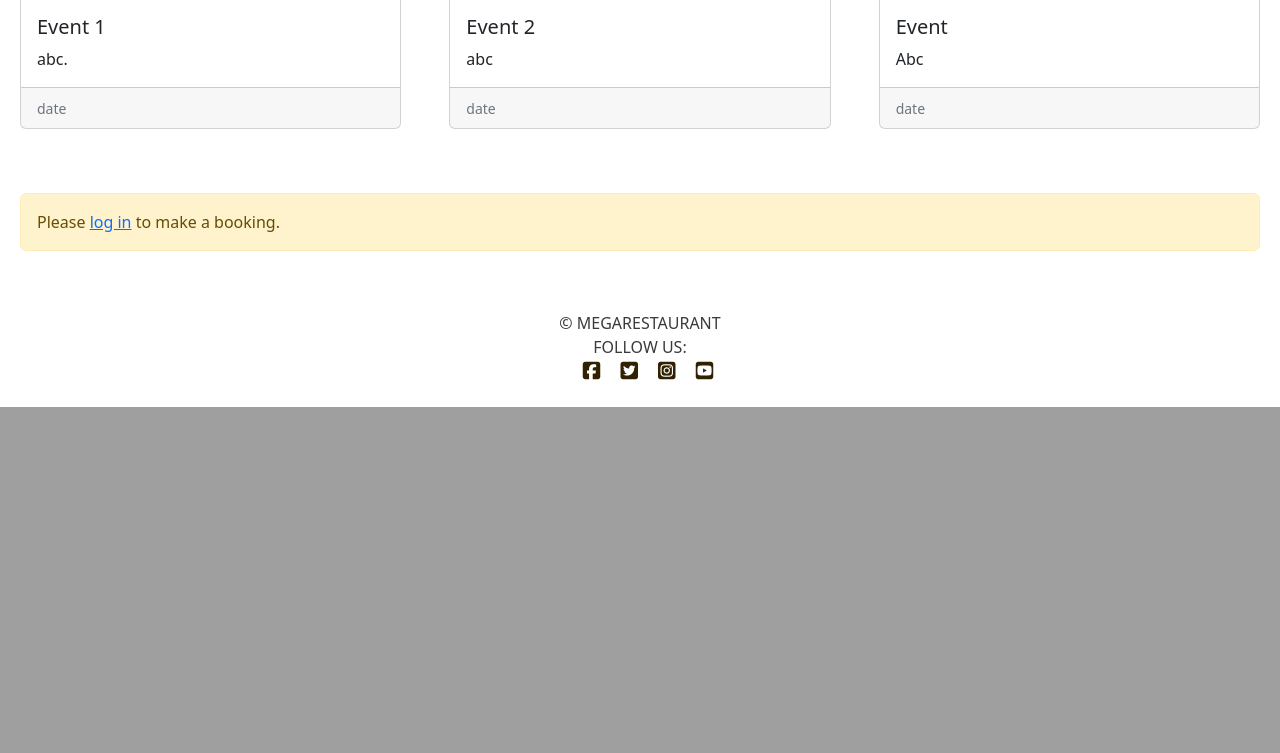
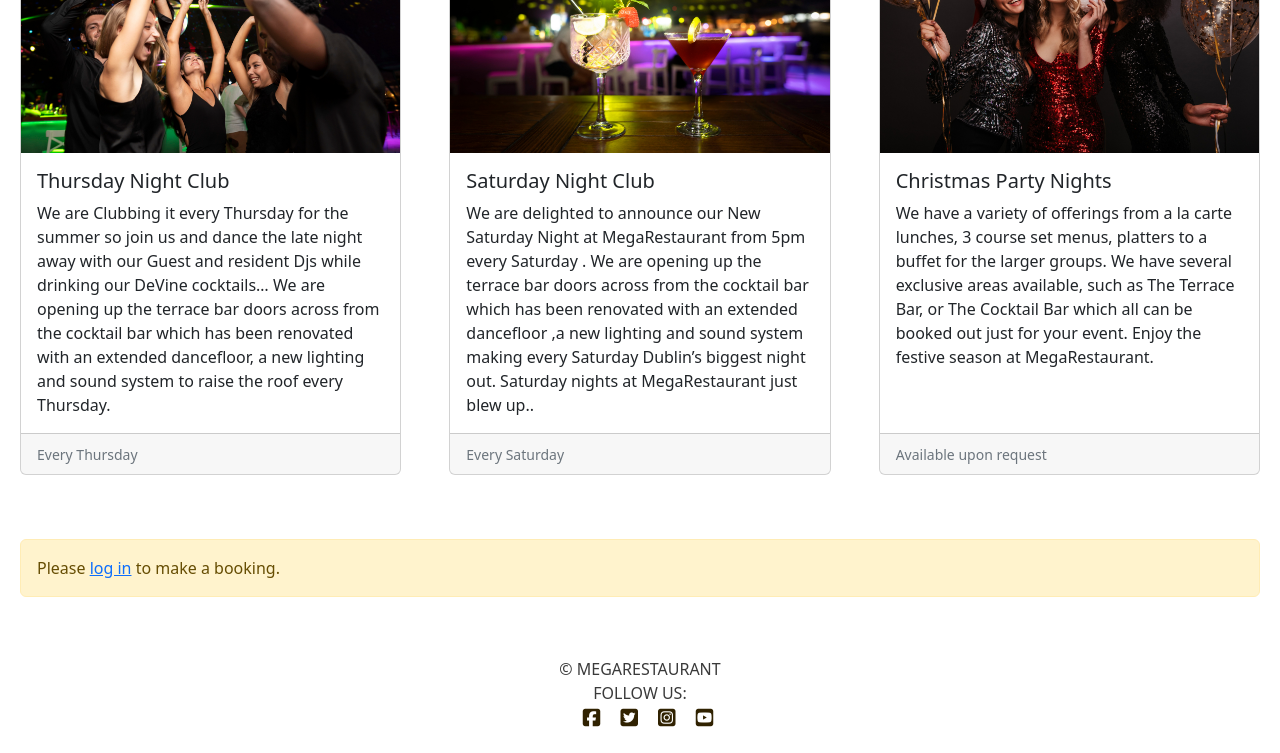
Before and after one commit to Zest-studi-o/p04-restaurant-bookings, a Django app: page / in a window 1280 px wide. Shown: the part 2086-2839 px from the top of the page. Before the commit the page ends 2493 px from the top, so only its background shows below. Run offline with Django 3.2, Linux system fonts and the light colour scheme; some libraries are stand-ins or nearby versions.

Commit message:
Rearrange home page

```diff
--- a/home_page/templates/home_page/home.html
+++ b/home_page/templates/home_page/home.html
@@ -17,33 +17,43 @@
     <div class="row row-cols-1 row-cols-md-3 g-5">
         <div class="col">
             <div class="card h-100">
-                <img src="{% static 'images/people-restaurant.webp' %}" class="card-img-top"
-                    alt="Dark image of the dive style bar">
+                <img src="{% static 'images/cocktail-bar.jpg' %}" class="card-img-top" alt="Image of the cocktail bar">
                 <div class="card-body">
-                    <h5 class="card-title">Bar</h5>
+                    <h5 class="card-title">The Cocktail Bar</h5>
                     <p class="card-text">
-                        bar intro
+                        The Stunning Cocktail Bar is the jewel in MegaRestaurant. It is a breathtaking design that would
+                        sit
+                        in any list of the top bars of the world. It can be booked out for all types of events for
+                        groups up to 200 guests. It is also our dining area for lunch and dinner which can be booked in
+                        advance or is also available for walk-ins every day.
                     </p>
                 </div>
             </div>
         </div>
         <div class="col">
             <div class="card h-100">
-                <img src="{% static 'images/women-bench.jpg' %}" class="card-img-top" alt="Image description">
+                <img src="{% static 'images/young-waitress-setting-table.jpg' %}" class="card-img-top"
+                    alt="Image of the restaurant">
                 <div class="card-body">
                     <h5 class="card-title">Restaurant</h5>
-                    <p class="card-text">Restaurant intro.
+                    <p class="card-text">The main restaurant offers a warm welcome to anyone who enters the building.
+                        Its bartenders will always greet you with a smile and be on hand to serve your drink of choice
+                        from its vast selection. It has an appeal of a chic French or New York bar set in Dublins city
+                        centre that is mesmerising on arrival.
                     </p>
                 </div>
             </div>
         </div>
         <div class="col">
             <div class="card h-100">
-                <img src="{% static 'images/restaurant-interior.webp' %}" class="card-img-top" alt="Image description">
+                <img src="{% static 'images/terrace.jpg' %}" class="card-img-top" alt="Image of the terrace">
                 <div class="card-body">
-                    <h5 class="card-title">Venue</h5>
+                    <h5 class="card-title">The Terrace Bar</h5>
                     <p class="card-text">
-                        Venue intro
+                        The Terrace Bar is the party bar complete with its own Dj set up and sound system. It overlooks
+                        the outdoor terrace that hosts all our outdoor events. It can be hired out exclusively
+                        for up to 250 guests or as part of The Library and Cocktail Bar to add extra capacity. The
+                        bookings team can put together your perfect combination event utilising all of the spaces.
                     </p>
                 </div>
             </div>
@@ -57,14 +67,21 @@
 <div class="container events-info-container">
     <div class="row">
         <div class="col-sm-12 col-md-6 event-image">
-            <img src="{% static 'images/outdoor-restaurant.jpg' %}" alt="Image description">
+            <img src="{% static 'images/events.jpg' %}" alt="Image description">
         </div>
         <div class=" col-sm-12 col-md-6">
-            <p>Here at Megarestaurant blabla.
-                abc.<br><br>
-                abc<br><br>
-                abc<br><br>
-                <strong>abc</strong>
+            <p>Megarestaurant is a classic, cool and sophisticated restaurant with a variety of spaces and food options
+                to choose from. It is the perfect place to enjoy a night with friends, celebrate special occasions with
+                family and host corporate events with colleagues.
+                <br><br>
+                Whether it’s a table quiz, networking event or celebratory party in a relaxed and intimate setting – The
+                Restaurant,
+                Cocktail Bar, Terrace Bar or the entire venue is sure to tick all the boxes. The most
+                decadent and sophisticated location for all occasions.
+
+                <br><br>
+                we pride ourselves on being a hot spot venue for evening drinks in the capital. We promise good food,
+                good drink and a good time, in delectably decadent surroundings<br><br>
             </p>
         </div>
     </div>
@@ -77,42 +94,55 @@
     <div class="row row-cols-1 row-cols-md-3 g-5">
         <div class="col">
             <div class="card h-100">
-                <img src="{% static 'images/yogurt-dark-bg.jpg' %}" class="card-img-top" alt="Image description">
+                <img src="{% static 'images/thursday-night-club.jpg' %}" class="card-img-top"
+                    alt="Young people group enjoy Thursdays Night Club">
                 <div class="card-body">
-                    <h5 class="card-title">Event 1</h5>
+                    <h5 class="card-title">Thursday Night Club</h5>
                     <p class="card-text">
-                        abc.
+                        We are Clubbing it every Thursday for the summer
+                        so join us and dance the late night away with our Guest and resident Djs while drinking our
+                        DeVine cocktails… We are opening up the terrace bar doors across from the cocktail bar which
+                        has been renovated with an extended dancefloor, a new lighting and sound system to raise the
+                        roof every Thursday.
                     </p>
                 </div>
                 <div class="card-footer">
-                    <small class="text-muted">date</small>
+                    <small class="text-muted">Every Thursday</small>
                 </div>
             </div>
         </div>
         <div class="col">
             <div class="card h-100">
-                <img src="{% static 'images/yogurt-dark-bg.jpg' %}" class="card-img-top" alt="Image description">
+                <img src="{% static 'images/saturday-night-club.jpg' %}" class="card-img-top"
+                    alt="Cocktails at Saturdays Night Club">
                 <div class="card-body">
-                    <h5 class="card-title">Event 2</h5>
-                    <p class="card-text">abc
+                    <h5 class="card-title">Saturday Night Club</h5>
+                    <p class="card-text">We are delighted to announce our New Saturday Night at MegaRestaurant from 5pm
+                        every Saturday . We are opening up the terrace bar doors across from the cocktail bar which has
+                        been renovated with an extended dancefloor ,a new lighting and sound system making every
+                        Saturday Dublin’s biggest night out. Saturday nights at MegaRestaurant just blew up..
                     </p>
                 </div>
                 <div class="card-footer">
-                    <small class="text-muted">date</small>
+                    <small class="text-muted">Every Saturday</small>
                 </div>
             </div>
         </div>
         <div class="col">
             <div class="card h-100">
-                <img src="{% static 'images/yogurt-dark-bg.jpg' %}" class="card-img-top" alt="Image description">
+                <img src="{% static 'images/christmas-party-nights.jpg' %}" class="card-img-top"
+                    alt="Image of women in a Christmas Party">
                 <div class="card-body">
-                    <h5 class="card-title">Event</h5>
+                    <h5 class="card-title">Christmas Party Nights</h5>
                     <p class="card-text">
-                        Abc
+                        We have a variety of offerings from a la carte lunches, 3 course set menus, platters
+                        to a buffet for the larger groups. We have several exclusive areas available, such as
+                        The Terrace Bar, or The Cocktail Bar which all can be booked
+                        out just for your event. Enjoy the festive season at MegaRestaurant.
                     </p>
                 </div>
                 <div class="card-footer">
-                    <small class="text-muted">date</small>
+                    <small class="text-muted">Available upon request</small>
                 </div>
             </div>
         </div>
--- a/megarestaurant/settings.py
+++ b/megarestaurant/settings.py
@@ -28,7 +28,7 @@ TEMPLATES_DIR = os.path.join(BASE_DIR, 'templates')
 SECRET_KEY = os.environ.get('SECRET_KEY')
 
 # SECURITY WARNING: don't run with debug turned on in production!
-DEBUG = False
+DEBUG = True
 
 ALLOWED_HOSTS = [
     '8000-zeststudio-p04restauran-lrz9o8qq380.ws-eu105.gitpod.io',
--- a/static/css/style.css
+++ b/static/css/style.css
@@ -58,7 +58,7 @@ html {
     font-family: dancing script, cursive;
     font-size: 40px;
     padding: 0;
-    margin: 0;
+    margin: 3% 0 0;
 }
 
 .navbar-brand {
@@ -121,10 +121,11 @@ html {
     font-size: 18px;
 }
 
+/*
 .events-info-container {
     margin-top: 40px;
     margin-bottom: 40px;
-}
+}*/
 
 /* About us styles */
 .welcome i {
```
Also changed, not shown: other parts of home_page/templates/home_page/home.html (+1 -1 lines), README.md.
